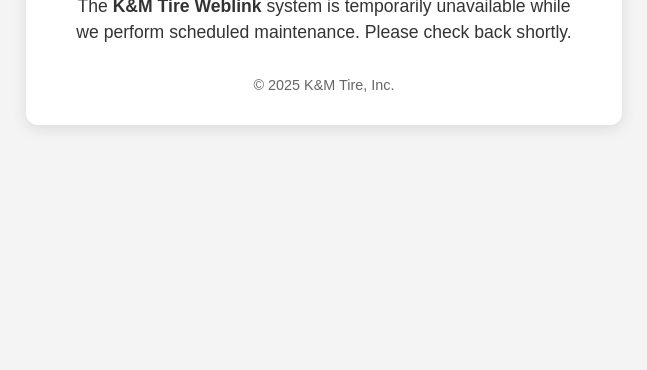
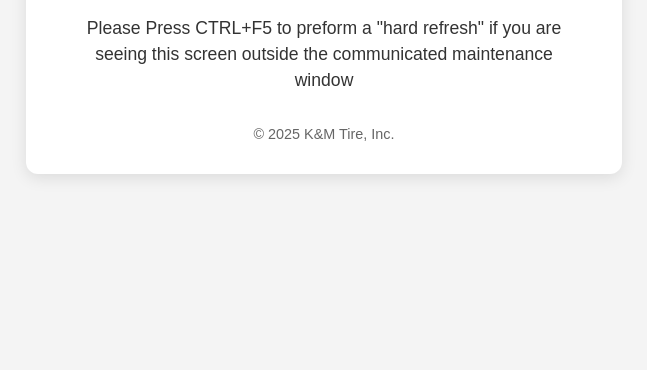
Before and after one commit to kmtiredevelopment/maintenance, a plain HTML site: page index.html in a window 1280 px wide. Shown: the part 430-800 px from the top of the page, without its empty margins (316-963 px from the left). Drawn offline with Linux system fonts and the light colour scheme.

Commit message:
Update index.html
Adding in message for CTRL+F5

```diff
--- a/index.html
+++ b/index.html
@@ -60,6 +60,9 @@
       The <strong>K&M Tire Weblink</strong> system is temporarily unavailable while we perform scheduled maintenance.
       Please check back shortly.
     </p>
+    <p>
+     Please Press CTRL+F5 to preform a "hard refresh" if you are seeing this screen outside the communicated maintenance window
+    </p>
     <footer>
       &copy; <span id="year"></span> K&M Tire, Inc.
     </footer>
```
